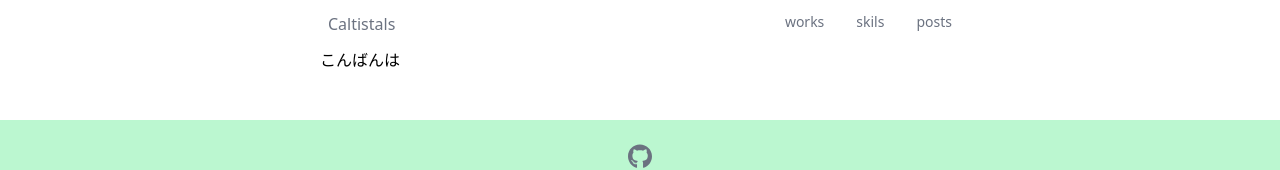
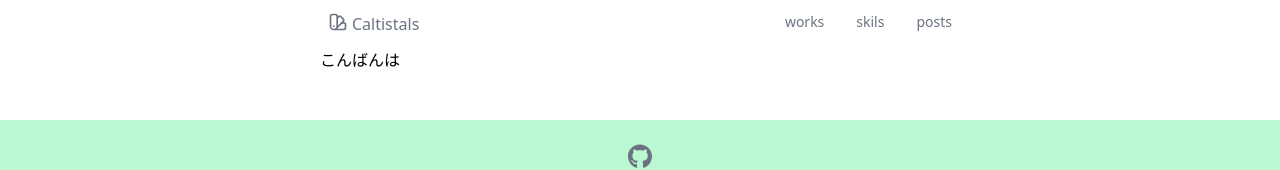
Before and after one commit to caltistals/next-portfolio, a Next.js app: page / in a window 1280 px wide. Shown: the top 170 px of the page. Built offline with nearby package versions, Linux system fonts and the light colour scheme.

Commit message:
💄 Update: Navbarコンポーネントのスタイルを調整

```diff
--- a/components/Navbar.tsx
+++ b/components/Navbar.tsx
@@ -4,26 +4,46 @@ import { siteConfig } from "../site.config";
 
 const Navbar = () => {
   return (
-    <nav className="w-full py-3 text-gray-500 hover:text-gray-700 focus:text-gray-700 navbar navbar-expand-lg navbar-light">
+    <nav className="w-full py-3 text-gray-500 focus:text-gray-700 navbar navbar-expand-lg navbar-light">
       <div className="flex flex-wrap items-center justify-between w-full max-w-2xl px-6 mx-auto container-fluid">
         <div
           className="flex flex-wrap justify-between w-full rounded-md bg-grey-light"
           aria-label="breadcrumb"
         >
           <Link href="/">
-            <a className="text-left text-gray-500 hover:text-gray-600">
+            <a className="flex text-left text-gray-500 hover:text-gray-600">
+              <svg
+                className="w-5 h-5 mr-1"
+                fill="none"
+                stroke="currentColor"
+                viewBox="0 0 24 24"
+                xmlns="http://www.w3.org/2000/svg"
+              >
+                <path
+                  stroke-linecap="round"
+                  stroke-linejoin="round"
+                  stroke-width="2"
+                  d="M7 21a4 4 0 01-4-4V5a2 2 0 012-2h4a2 2 0 012 2v12a4 4 0 01-4 4zm0 0h12a2 2 0 002-2v-4a2 2 0 00-2-2h-2.343M11 7.343l1.657-1.657a2 2 0 012.828 0l2.829 2.829a2 2 0 010 2.828l-8.486 8.485M7 17h.01"
+                ></path>
+              </svg>
               {siteConfig.title}
             </a>
           </Link>
           <ul className="flex flex-col flex-wrap justify-between border border-gray-100 rounded-lg bg-gray-50 md:flex-row md:space-x-8 md:mt-0 md:text-sm md:font-medium md:border-0 md:bg-white ">
             <li>
-              <a href="">works</a>
+              <Link href="#">
+                <a className="hover:text-gray-700">works</a>
+              </Link>
             </li>
             <li>
-              <a href="">skils</a>
+              <Link href="#">
+                <a className="hover:text-gray-700">skils</a>
+              </Link>
             </li>
             <li>
-              <a href="">posts</a>
+              <Link href="#">
+                <a className="hover:text-gray-700">posts</a>
+              </Link>
             </li>
           </ul>
         </div>
```
